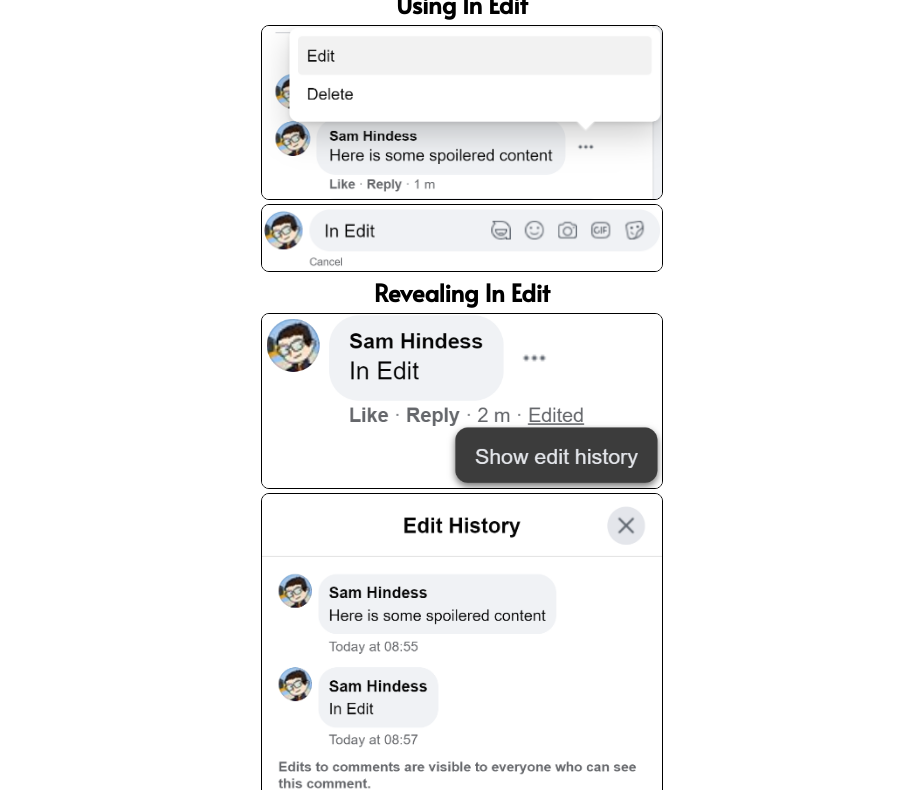
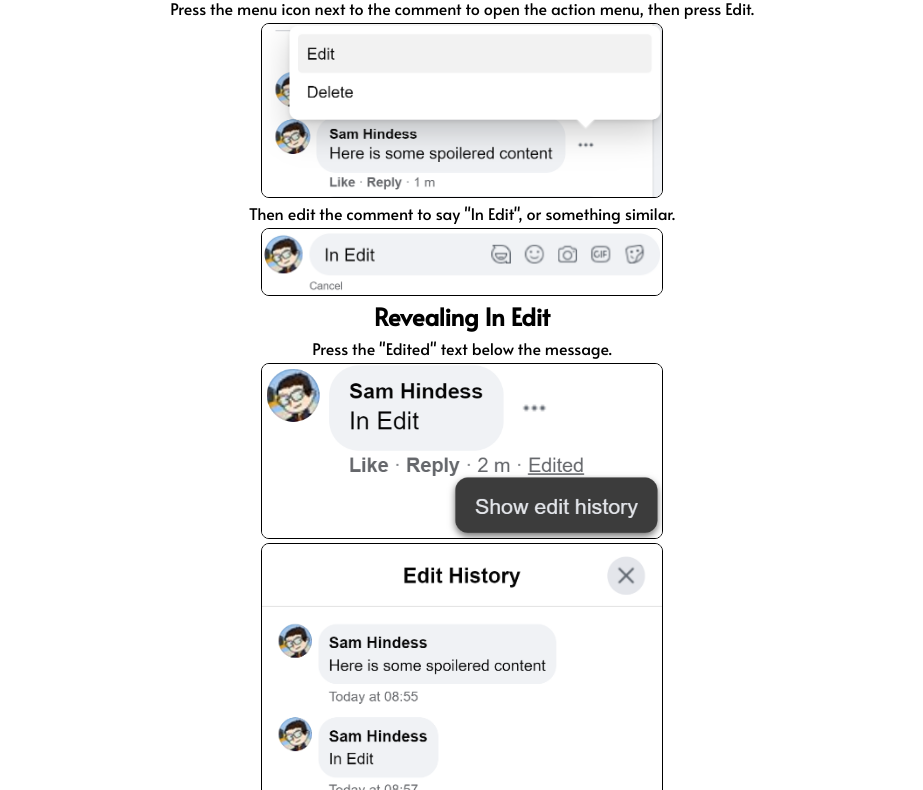
Before and after one commit to sohcah/InEdit, a plain HTML site: page index.html in a window 1280 px wide. Shown: the part 126-916 px from the top of the page, without its empty margins (178-1101 px from the left). Drawn offline with Linux system fonts and the light colour scheme; a script that the page names is missing.

Commit message:
Added more description

```diff
--- a/index.html
+++ b/index.html
@@ -16,7 +16,7 @@
       flex-direction: column;
       align-items: center;
     }
-    h1, h2 {
+    h1, h2, p {
       margin: 0;
       margin-top: 4px;
     }
@@ -46,9 +46,12 @@
     <p><b>In Edit</b> is a simple way to hide a spoiler on Facebook. It is often used in Game Show groups to hide solutions to problems.</p>
     <h1>iOS</h1>
     <h2>Using In Edit</h2>
+    <p>Long-Press on the comment to open the action menu, then press Edit.</p>
     <img src="ios_edit_1.png" style="width: 100%; max-width: 400px;" />
+    <p>Then edit the comment to say "In Edit", or something similar.</p>
     <img src="ios_edit_2.png" style="width: 100%; max-width: 400px;" />
     <h2>Revealing In Edit</h2>
+    <p>Long-Press on the comment to open the action menu, then press View Edit History.</p>
     <img src="ios_view_1.png" style="width: 100%; max-width: 400px;" />
     <img src="ios_view_2.png" style="width: 100%; max-width: 400px;" />
   </div>
@@ -56,9 +59,12 @@
     <p><b>In Edit</b> is a simple way to make a spoiler on Facebook. It is often used in Game Show groups to hide solutions to problems.</p>
     <h1>Android</h1>
     <h2>Using In Edit</h2>
+    <p>Long-Press on the comment, or press the menu icon next to the comment, to open the action menu, then press Edit.</p>
     <img src="android_edit_1.png" style="width: 100%; max-width: 400px;" />
+    <p>Then edit the comment to say "In Edit", or something similar.</p>
     <img src="android_edit_2.png" style="width: 100%; max-width: 400px;" />
     <h2>Revealing In Edit</h2>
+    <p>Long-Press on the comment, or press the menu icon next to the comment, to open the action menu then press View Edit History.</p>
     <img src="android_view_1.png" style="width: 100%; max-width: 400px;" />
     <img src="android_view_2.png" style="width: 100%; max-width: 400px;" />
   </div>
@@ -66,9 +72,12 @@
     <p><b>In Edit</b> is a simple way to make a spoiler on Facebook. It is often used in Game Show groups to hide solutions to problems.</p>
     <h1>Web</h1>
     <h2>Using In Edit</h2>
+    <p>Press the menu icon next to the comment to open the action menu, then press Edit.</p>
     <img src="web_edit_1.png" style="width: 100%; max-width: 400px;" />
+    <p>Then edit the comment to say "In Edit", or something similar.</p>
     <img src="web_edit_2.png" style="width: 100%; max-width: 400px;" />
     <h2>Revealing In Edit</h2>
+    <p>Press the "Edited" text below the message.</p>
     <img src="web_view_1.png" style="width: 100%; max-width: 400px;" />
     <img src="web_view_2.png" style="width: 100%; max-width: 400px;" />
   </div>
```
